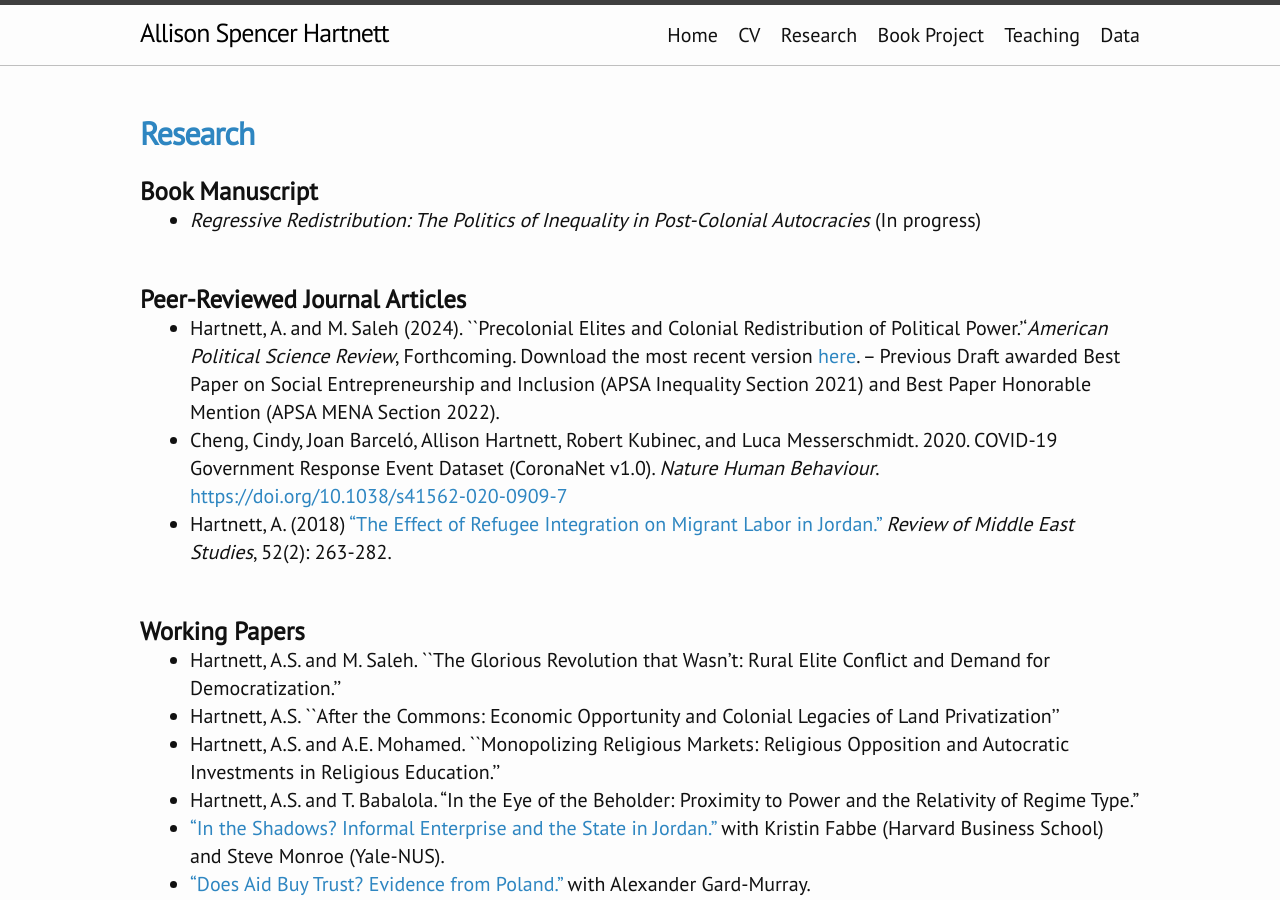
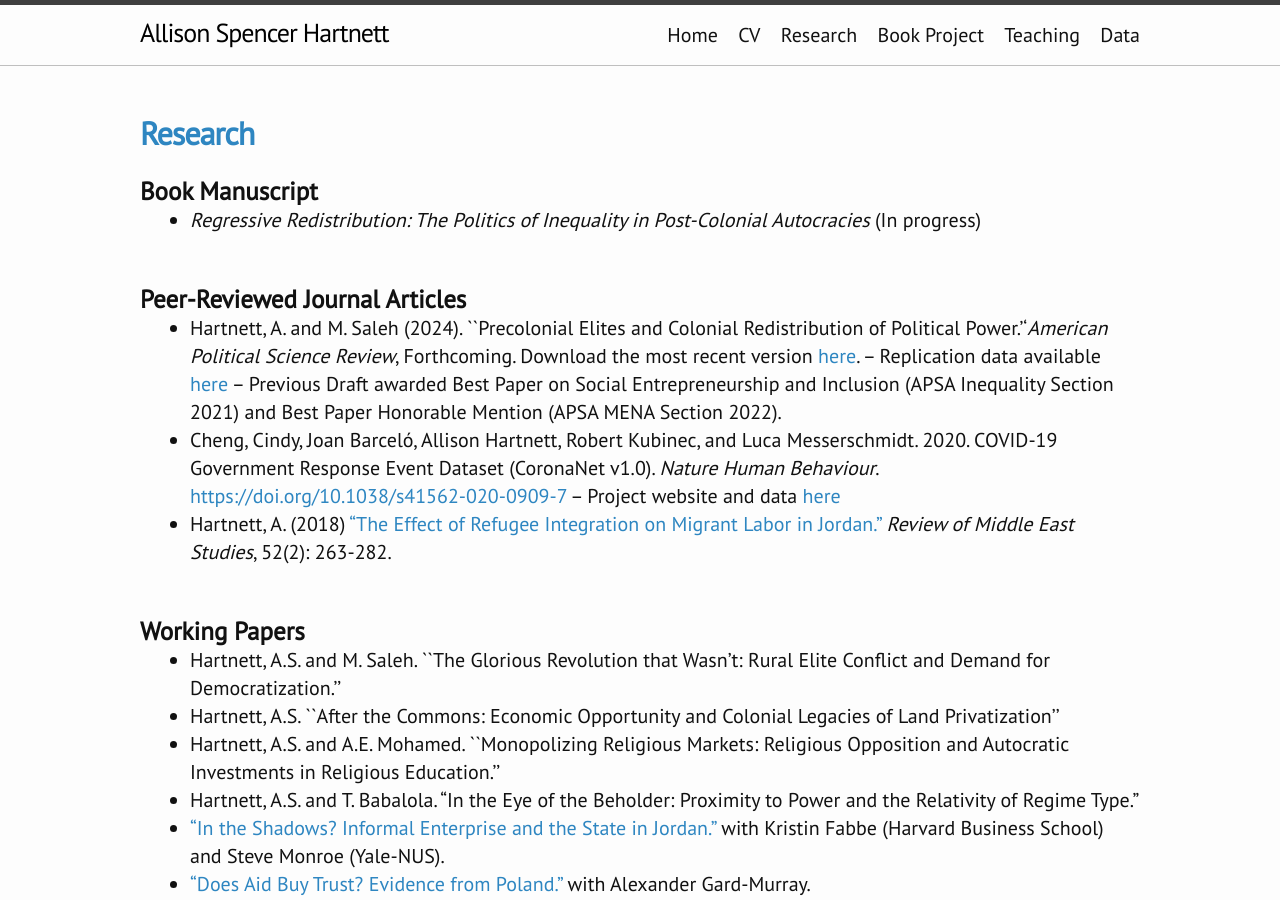
Before and after one commit to ashartnett/ashartnett.github.io, a Jekyll site: the page built from markdowns/2research.md, in a window 1280 px wide and 900 px high. Built offline with Jekyll 4.4.1, drawn with Linux system fonts in a browser that asks for light colours.

Commit message:
Update 2research.md
replication data links

```diff
--- a/markdowns/2research.md
+++ b/markdowns/2research.md
@@ -10,8 +10,10 @@ permalink: /research/
 
 ### Peer-Reviewed Journal Articles
  - Hartnett, A. and M. Saleh (2024). ``Precolonial Elites and Colonial Redistribution of Political Power.''_American Political Science Review_, Forthcoming. Download the most recent version [here](https://doi.org/10.1017/S0003055424001321).
+ -- Replication data available [here](https://dataverse.harvard.edu/dataset.xhtml?persistentId=doi:10.7910/DVN/TELPAY)
  -- Previous Draft awarded Best Paper on Social Entrepreneurship and Inclusion (APSA Inequality Section 2021) and Best Paper Honorable Mention (APSA MENA Section 2022).
  - Cheng, Cindy, Joan Barceló, Allison Hartnett, Robert Kubinec, and Luca Messerschmidt. 2020. COVID-19 Government Response Event Dataset (CoronaNet v1.0). _Nature Human Behaviour_. [https://doi.org/10.1038/s41562-020-0909-7](https://doi.org/10.1038/s41562-020-0909-7)
+ -- Project website and data [here](https://coronanet-project.org/)
  - Hartnett, A. (2018) ["The Effect of Refugee Integration on Migrant Labor in Jordan."](https://www.cambridge.org/core/journals/review-of-middle-east-studies/article/effect-of-refugee-integration-on-migrant-labor-in-jordan/95541D86AA4B631E4F6DD5B4DB021B54/share/609691b425c4ee242e3f2ce060e5f21b1d5b430f#) _Review of Middle East Studies_, 52(2): 263-282.
 
 ### Working Papers
```
